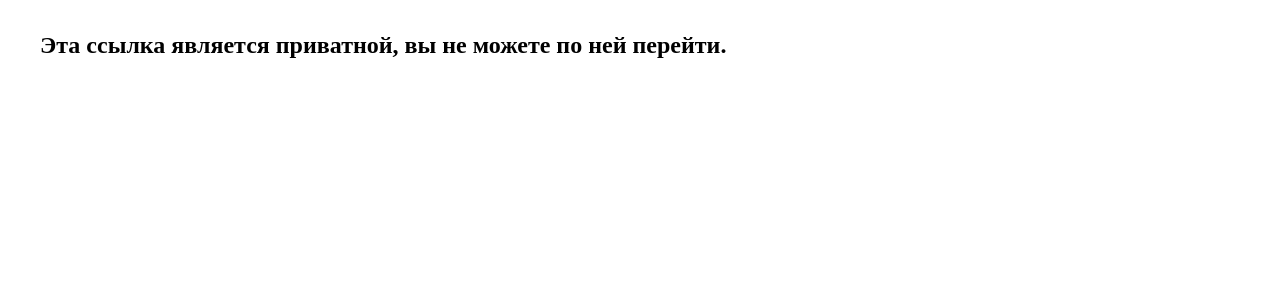
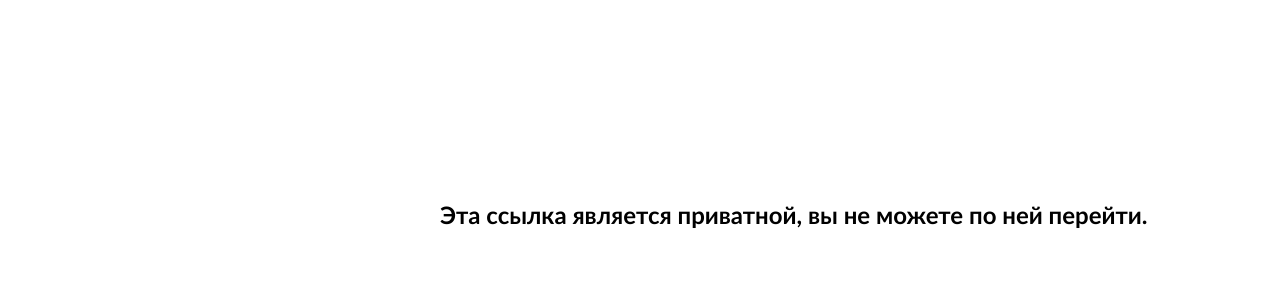
Before and after one commit to niikiitooss/Socrashatel, a Flask app: page /message in a window 1280 px wide. Shown: the part 50-350 px from the top of the page. Run offline with Flask 3, Linux system fonts and the light colour scheme.

Commit message:
git commit -m "Socrashatel"

```diff
--- a/templates/static/css/style.css
+++ b/templates/static/css/style.css
@@ -96,3 +96,9 @@ padding: 10px;
 padding-left: 20px;
 padding-right: 20px;
 }
+
+.h2_message{
+font-family: Trebuchet MS, sans-serif;
+margin-left: 400px;
+margin-top: 200px;
+}
```
